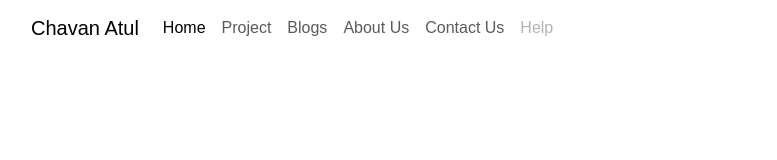
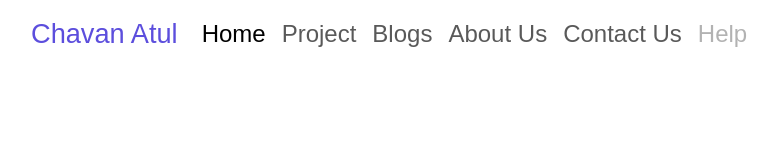
Before and after one commit to ak-akash03/OneHourOnePortFolio-Challenge, a plain HTML site: page componant/blogs.html in a window 1280 px wide. Shown: the whole page, without its empty margins (63-840 px from the left). Drawn offline with nearby package versions, Linux system fonts and the light colour scheme; files that its build step writes are made by us from their sources; files whose address does not match are found by name.

Commit message:
commit all file and folder :

```diff
--- a/componant/blogs.html
+++ b/componant/blogs.html
@@ -12,13 +12,14 @@
       crossorigin="anonymous"
     />
   </head>
+
   <body>
     <!-- <h1>Hello Ak </h1> -->
 
-    <header class="header hd container">
+    <header class="header hd container" style="font-size: 1.5rem;">
       <nav class="navbar navbar-expand-lg ">
         <div class="container-fluid">
-          <a class="navbar-brand" href="#">Chavan Atul</a>
+          <a style="font-size: 1.7rem; color: rgb(92, 78, 221);" class="navbar-brand" href="#">Chavan Atul</a>
           <button
             class="navbar-toggler"
             type="button"
```
Also changed, not shown: componant/about.html (+2 -2 lines), componant/contact.html (+2 -2 lines), componant/help.html (+3 -2 lines).
